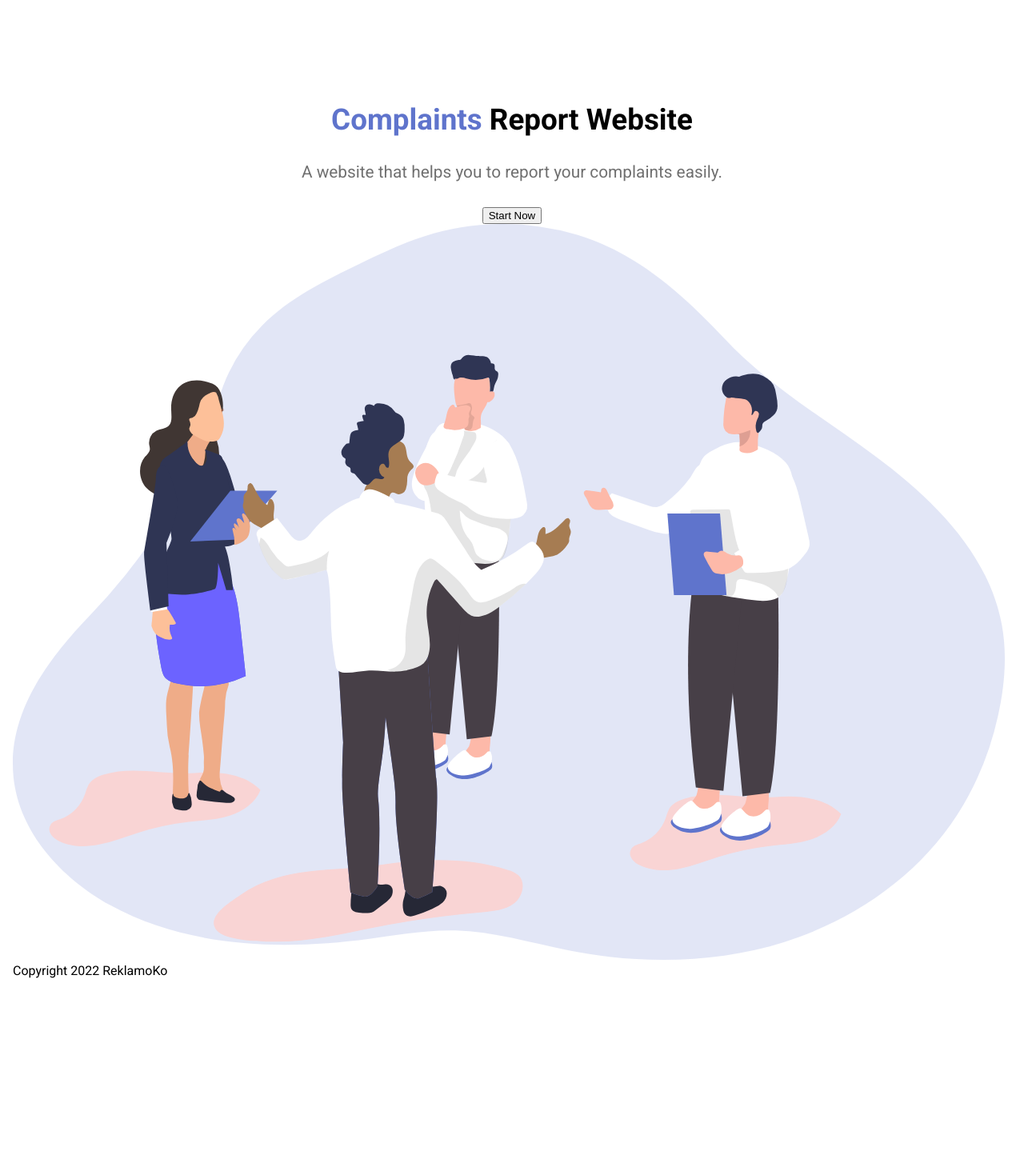
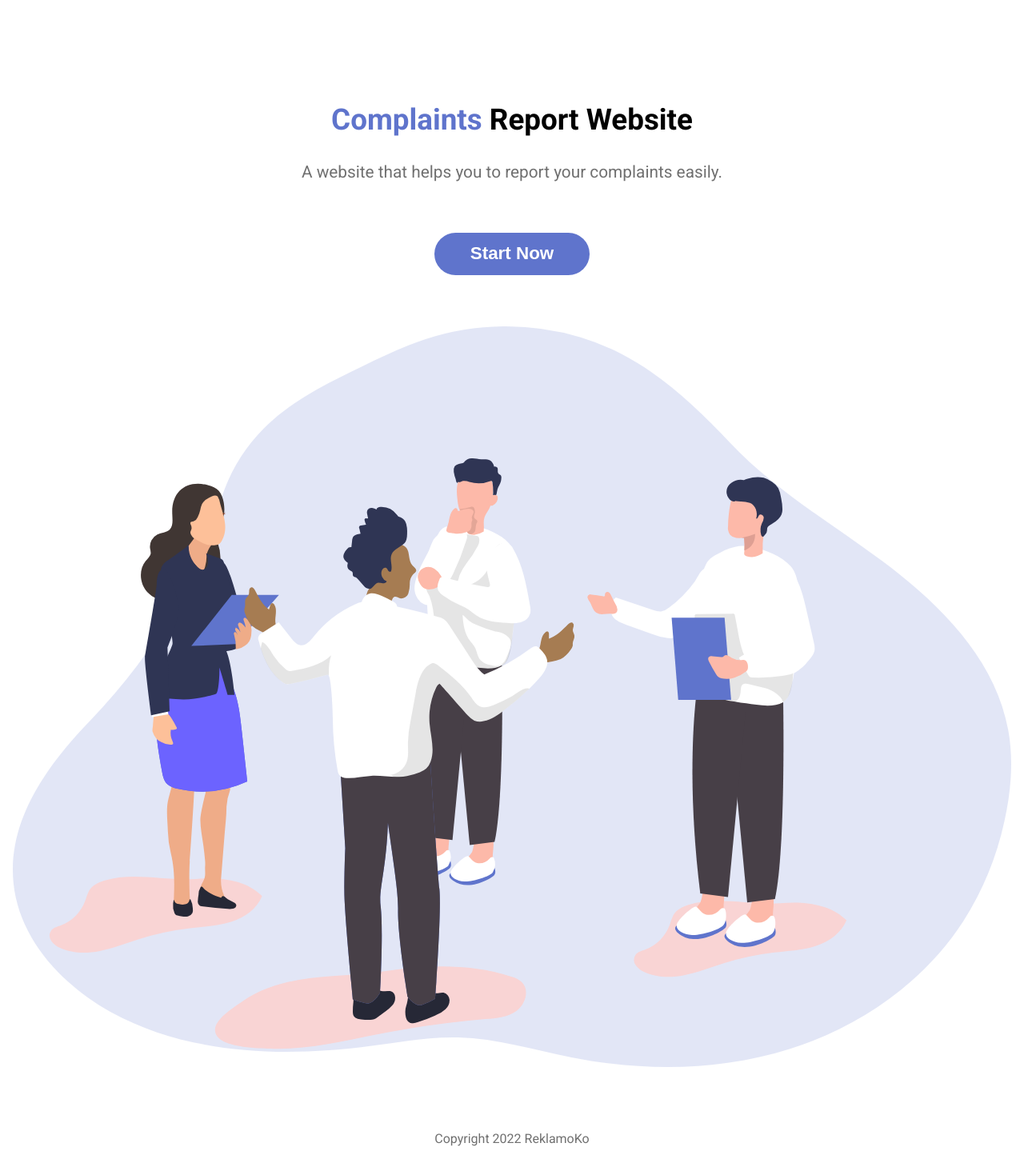
Before and after one commit to arsi21/ReklamoKo, a PHP site: page / in a window 1280 px wide. Shown: the part 44-1493 px from the top of the page at 80% size. Before the commit the page ends 1267 px from the top, so only its background shows below. Run offline with PHP 8.4, Linux system fonts and the light colour scheme.

Commit message:
modify the font size in _landing.scss

```diff
--- a/src/css/style.css
+++ b/src/css/style.css
@@ -51,8 +51,29 @@ body {
   font-size: 1.3rem;
   font-weight: 400;
   color: #707070;
-  margin-bottom: 2rem;
+  margin-bottom: 4rem;
 }
 .hero-section .hero-left-column .start-now-btn {
-  padding: 1em, 2em;
+  padding: 0.6em 2em;
+  font-size: 1.4rem;
+  font-weight: 700;
+  color: white;
+  background-color: #5f74cc;
+  border-radius: 5em;
+  border: none;
+  margin-bottom: 4rem;
 }
+.hero-section .hero-img {
+  display: flex;
+  justify-content: center;
+}
+.hero-section .hero-img img {
+  width: 110vw;
+}
+
+.landing-footer {
+  text-align: center;
+  color: #707070;
+  font-size: 1rem;
+  margin-top: 5rem;
+}
--- a/src/sass/5-pages/_landing.scss
+++ b/src/sass/5-pages/_landing.scss
@@ -18,7 +18,7 @@ body {
         margin-top: 8rem;
         text-align: center;
         .hero-header {
-            font-size: 2.3rem;
+            font-size: clamp(2.3rem, 5vw, 3.5rem);
             margin-bottom: 2rem;
             span {
                 color: variables.$accent-color;
@@ -26,7 +26,7 @@ body {
         }
 
         .hero-sub-header {
-            font-size: 1.3rem;
+            font-size: clamp(1.3rem, 3vw, 1.5rem);
             font-weight: variables.$font-weight-400;
             color: variables.$font-color-lighter;
             margin-bottom: 4rem;
@@ -34,7 +34,7 @@ body {
 
         .start-now-btn {
             padding: 0.6em 2em;
-            font-size: 1.4rem;
+            font-size: clamp(1.2rem, 3vw, 1.5rem);
             font-weight: variables.$font-weight-700;
             color: variables.$white-color;
             background-color: variables.$accent-color;
```
